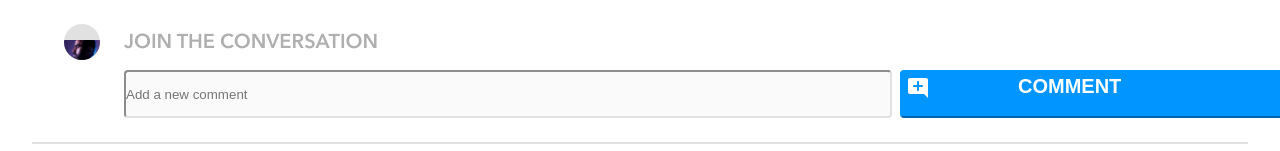
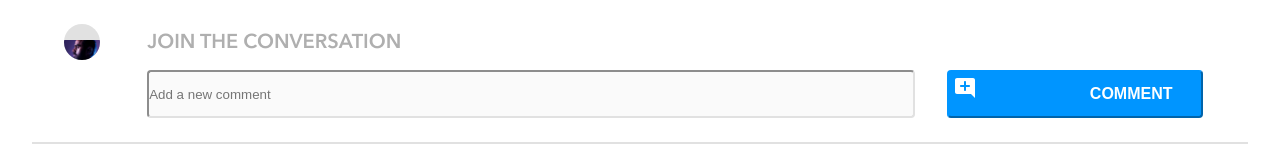
Before and after one commit to nhajenny/jenny-ho-brainflix, a React (Vite) app: page / in a window 1280 px wide. Shown: the part 740-891 px from the top of the page. Built offline with nearby package versions, Linux system fonts and the light colour scheme.

Commit message:
add nextvideos component

```diff
--- a/src/App.jsx
+++ b/src/App.jsx
@@ -34,7 +34,9 @@ useEffect (()=> {
     setComments(mainVideo.comments);
   }
 },[mainVideo]);
-
+const handleAddComment = (newComment) => {
+  setComments((prevComments) => [...prevComments, newComment]);
+}
   return (
     <div>
       <Header></Header>
@@ -55,7 +57,7 @@ useEffect (()=> {
            likes={mainVideo.likes}
            commentNo={mainVideo.comments.length}></VideoDescription>
           )}
-        <CommentForm></CommentForm>
+        <CommentForm onAddComment={handleAddComment}></CommentForm>
         <section>
                 {comments.length > 0 ? (
                     comments.map(comment => (
@@ -74,4 +76,4 @@ useEffect (()=> {
   )
 }
 
-export default App
+export default App;
--- a/src/components/ComponentName/Comment.jsx
+++ b/src/components/ComponentName/Comment.jsx
@@ -3,11 +3,16 @@ import "../../styles/styles.css";
 import mohanMuruge from '../../assets/images/Mohan-muruge.jpg';
 import commentIcon from '../../assets/images/icons/add_comment.svg';
 
-
-function CommentForm () {
+//I dont think the event handler is fully functional yet :')
+function CommentForm ({onAddComment}) {
     const [comment, setComment] = useState('');
     const submitHandler = (event) => {
         event.preventDefault();
+        const newComment = {
+            comment: comment,
+            timestamp: Date.now()
+        };
+        onAddComment(newComment);
         console.log('Comment:',comment);
         setComment('');
     };
--- a/src/styles/styles.css
+++ b/src/styles/styles.css
@@ -365,8 +365,8 @@ header__logo--img {
   .comment__right--form {
     display: flex;
     flex-direction: row;
-    -moz-column-gap: 0.5rem;
-         column-gap: 0.5rem;
+    -moz-column-gap: 2rem;
+         column-gap: 2rem;
   }
 }
 .comment__right--label {
@@ -398,20 +398,25 @@ header__logo--img {
   border-color: #0095FF;
   display: flex;
   color: #FFFFFF;
-  -moz-column-gap: 5.5rem;
-       column-gap: 5.5rem;
   padding: 0.25rem;
-  font-size: 1.25rem;
+  font-size: 1rem;
 }
 @media (min-width: 768px) {
   .comment__button {
-    width: 30vw;
+    width: 20vw;
     height: 3rem;
     align-content: center;
   }
 }
 .comment__button--text {
-  justify-content: center;
+  margin: auto;
+}
+@media (min-width: 768px) {
+  .comment__button--text {
+    margin: auto;
+    display: flex;
+    justify-content: center;
+  }
 }
 
 .comment__right {
--- a/src/styles/styles.scss
+++ b/src/styles/styles.scss
@@ -115,7 +115,7 @@
         @include tablet {
             display: flex;
             flex-direction: row;
-            column-gap: 0.5rem;
+            column-gap: 2rem;
         }
     }
     &--label {
@@ -144,15 +144,19 @@
     border-color: $brainflix-blue;
     display: flex;
     color: $white;
-    column-gap: 5.5rem;
     padding: 0.25rem;
-    font-size: 1.25rem;
+    font-size: 1rem;
     @include tablet {
-        @include box(30vw, 3rem);
+        @include box(20vw, 3rem);
         align-content: center;
     }
     &--text {
-        justify-content: center;
+        margin: auto;
+        @include tablet {
+            margin: auto;
+            display: flex;
+            justify-content: center;
+        }
     }
 }
 //comment section
```
Also changed, not shown: src/components/ComponentName/NextViddeo.jsx (added, +23 -0 lines), 1 other file (tests, documents, lock files or other folders).
